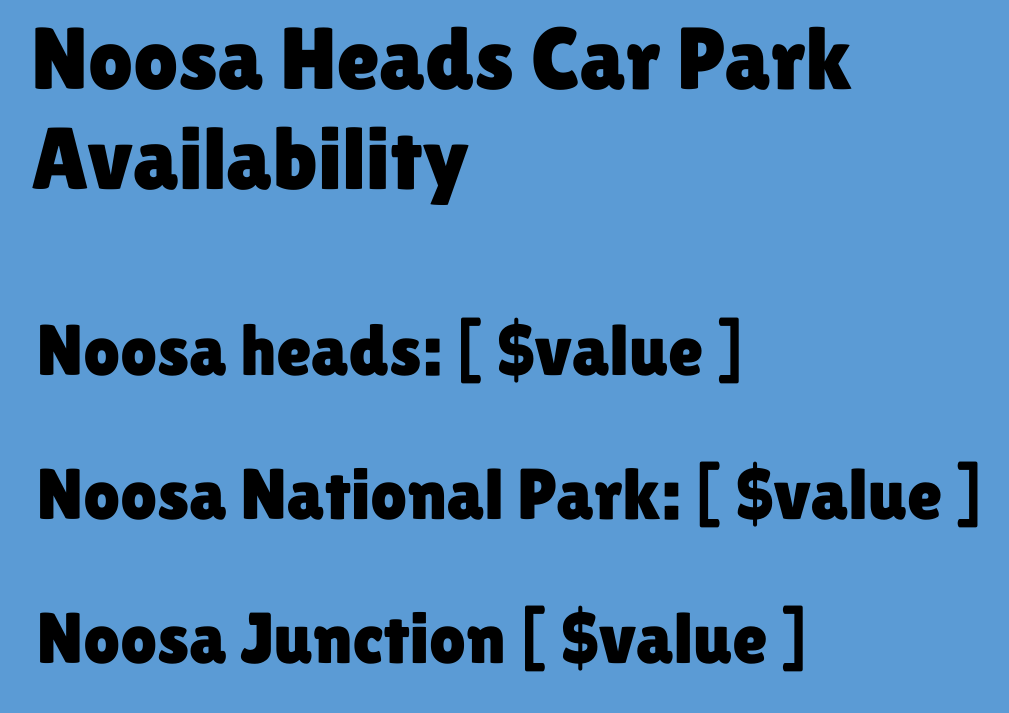
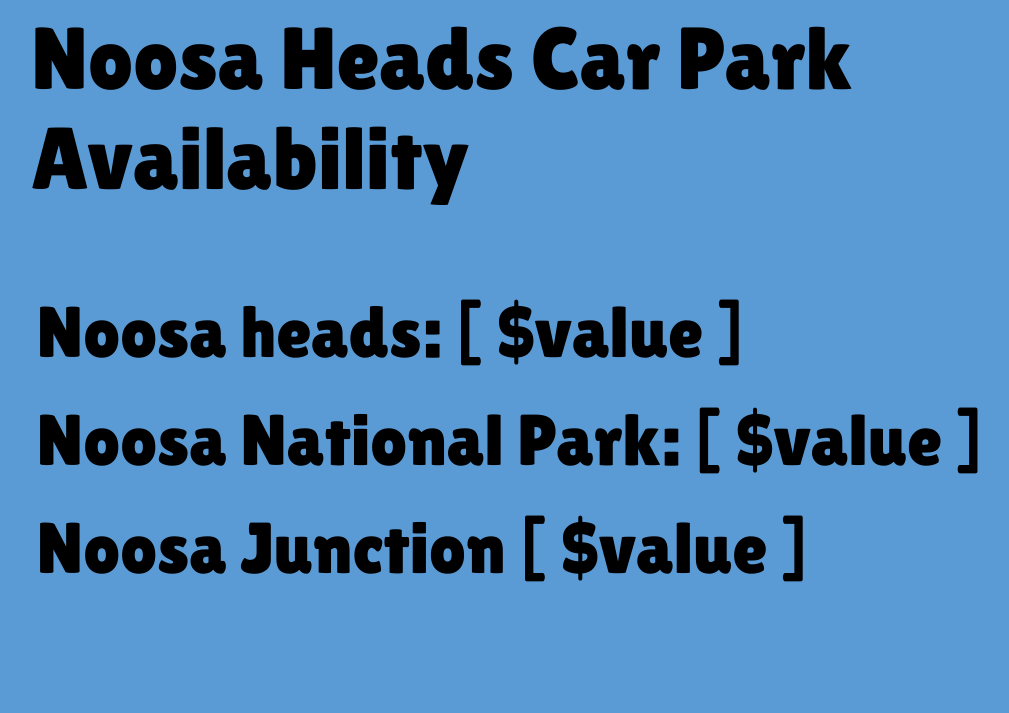
Before and after one commit to RF949/GovHack, a plain HTML site: page govhack/_site/index.html in a window 1280 px wide. Shown: the whole page, without its empty margins (65-1074 px from the left). Drawn offline with Linux system fonts and the light colour scheme.

Commit message:
Changed size

```diff
--- a/govhack/_site/css/styles.css
+++ b/govhack/_site/css/styles.css
@@ -31,9 +31,9 @@ body{
 }
 
 .status{
-	font-size: 4.5em;
-	line-height: 2em;
-	padding-left: 1.3em;
+    font-size: 4.5em;
+    line-height: 1.5em;
+    padding-left: 1.3em;
 
 }
 
```
Also changed, not shown: govhack/index.html (+0 -1 lines).
